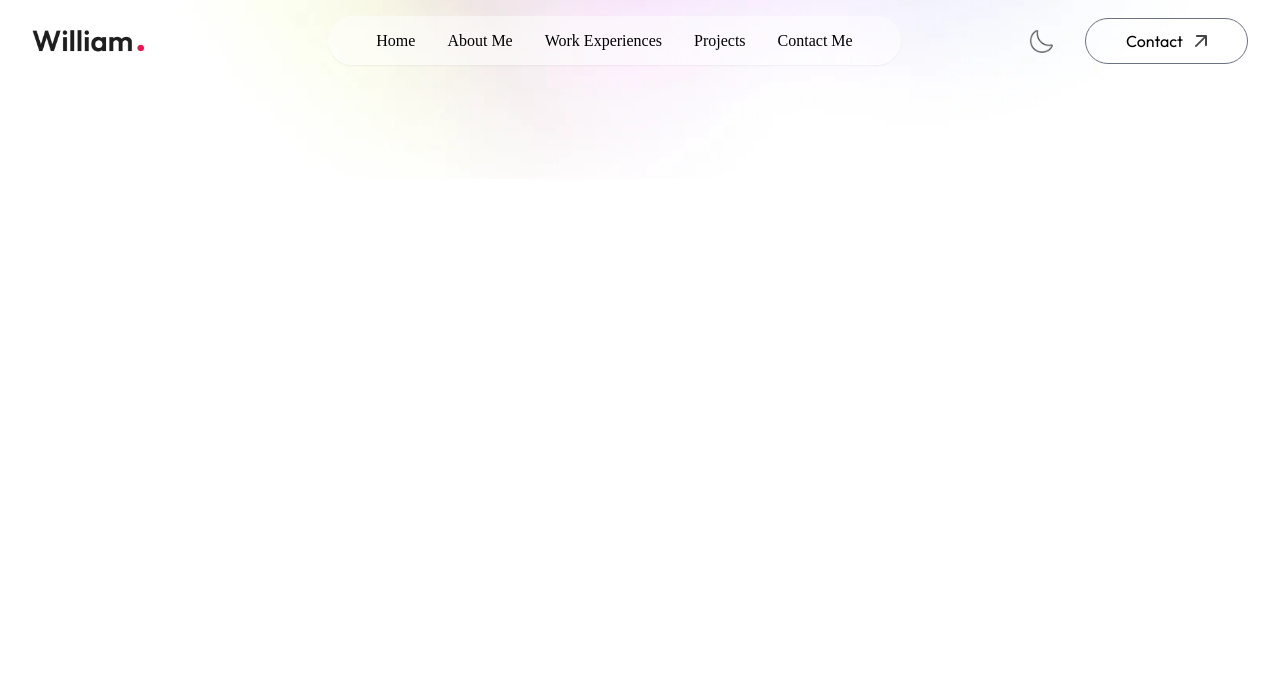
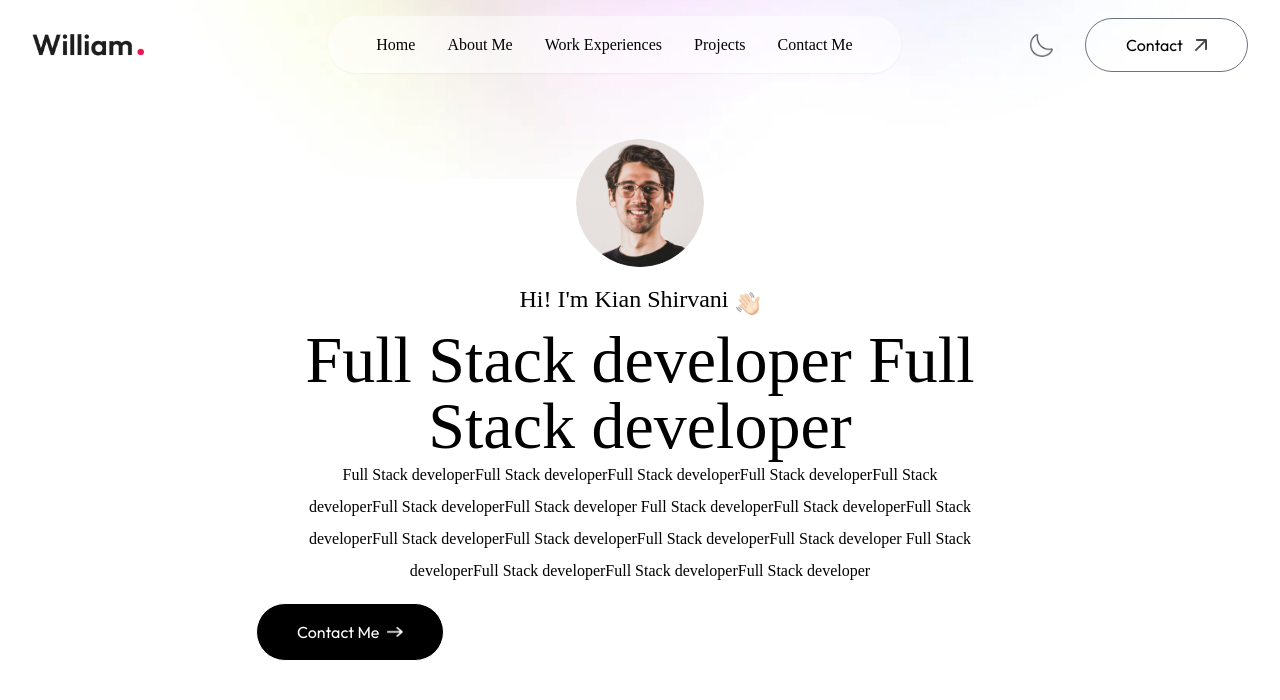
Before and after one commit to KianShirvani/Portfolio, a Next.js app: page / in a window 1280 px wide. Shown: the top 700 px of the page. Built offline with nearby package versions, Linux system fonts and the light colour scheme; a web font is replaced by a local one.

Commit message:
created the header

```diff
--- a/app/layout.js
+++ b/app/layout.js
@@ -19,7 +19,7 @@
   return (
     <html lang="en">
       <body
-        className={`${outfit.className} ${ovo.className} antialiased`}
+        className={`${outfit.className} ${ovo.className} antialiased leading-8 overflow-x-hidden`}
       >
         {children}
       </body>
--- a/app/page.js
+++ b/app/page.js
@@ -1,14 +1,13 @@
 'use client';
-import Image from "next/image";
-import Navbar from "./components/navbar"; // Ensure case matches actual filename
+import Navbar from "../components/navbar";
+import Header from "../components/header";
 
 export default function Home() {
   return (
     <>
       <Navbar />
-      <main>
-        {/* Add content here */}
-      </main>
+      <Header/>
+
     </>
   );
 }
--- /dev/null
+++ b/components/header.jsx
@@ -0,0 +1,35 @@
+import { assets } from '@/assets/assets'
+import Image from "next/image";
+import React from 'react'
+
+function header() {
+  return (
+<div className='w-11/12 max-w-3xl text-center mx-auto h-screen flex flex-col items-center justify-center gap-4'>
+  <div>
+    <Image src={assets.profile_img} alt="" className="mx-auto rounded-full w-32" />
+
+    <h3 className="mt-4 mx-auto flex items-end justify-center gap-2 text-xl md:text-2xl mb-3 font-Ovo">
+  Hi! I'm Kian Shirvani
+  <Image src={assets.hand_icon} alt="" className="w-6" />
+</h3>
+
+
+    <h1 className='text-3xl sm:text-6xl lg:text-[66px] font-Ovo'>Full Stack developer  Full Stack developer </h1>
+    <p className='max-w-2xl mx-auto font-Ovo'>
+    Full Stack developerFull Stack developerFull Stack developerFull Stack developerFull Stack developerFull Stack developerFull Stack developer
+    Full Stack developerFull Stack developerFull Stack developerFull Stack developerFull Stack developerFull Stack developerFull Stack developer
+    Full Stack developerFull Stack developerFull Stack developerFull Stack developer
+    </p>
+
+    <div className='flex flex-col sm:flex-row items-center gap-4 mt-4'>
+<a href="#contact" className='px-10 py-3 border border-white rounded-full bg-black text-white flex items-center gap-2'>Contact Me   <Image src={assets.right_arrow_white} alt="" className="w-4" /> </a>
+
+
+    </div>
+  </div>
+</div>
+
+  )
+}
+
+export default header
```
Also changed, not shown: components/navbar.jsx (renamed from app/components/navbar.jsx).
